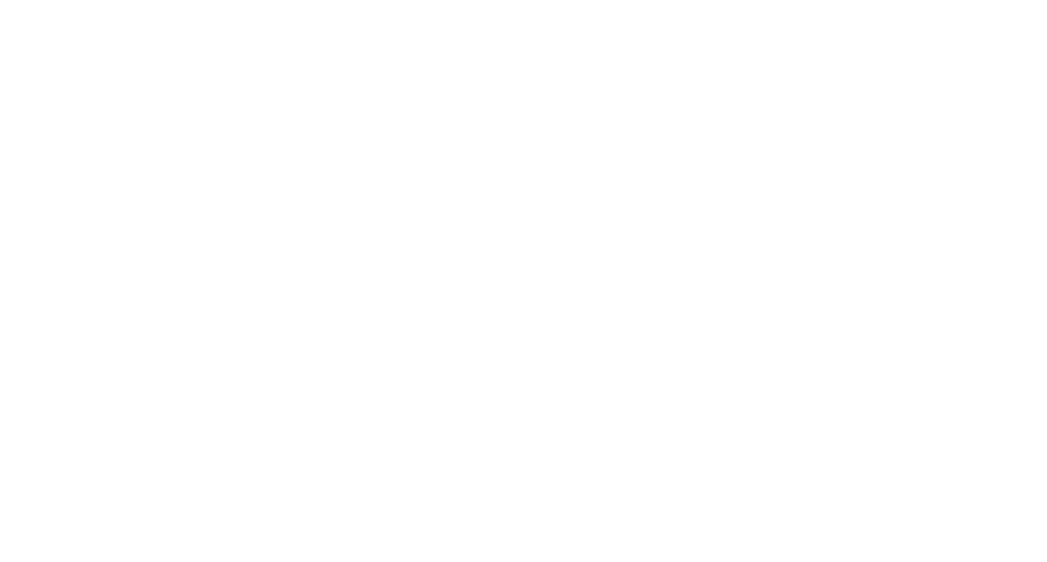
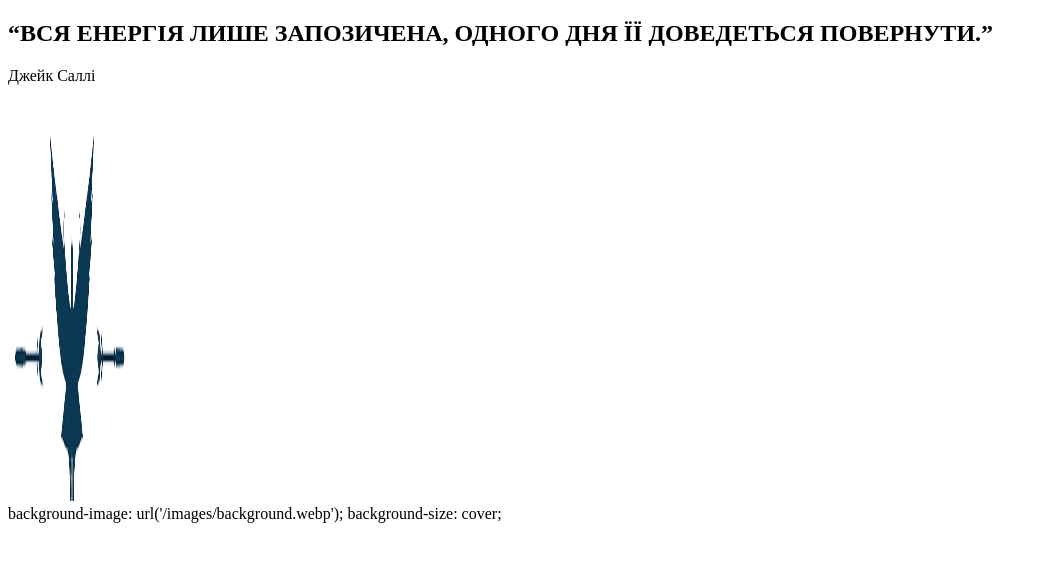
Before and after one commit to samusevychdiana/lesson_84, a plain HTML site: page index.html in a window 1280 px wide. Shown: the whole page, without its empty margins (0-1047 px from the left). Drawn offline with Linux system fonts and the light colour scheme.

Commit message:
class work

```diff
--- a/index.html
+++ b/index.html
@@ -1,11 +1,24 @@
 <!DOCTYPE html>
 <html lang="en">
+
 <head>
     <meta charset="UTF-8">
     <meta name="viewport" content="width=device-width, initial-scale=1.0">
     <title>Document</title>
 </head>
+
 <body>
+    <section>
+        <h2>“ВСЯ ЕНЕРГІЯ ЛИШЕ ЗАПОЗИЧЕНА, ОДНОГО ДНЯ ЇЇ ДОВЕДЕТЬСЯ ПОВЕРНУТИ.”</h2>
+        <p>Джейк Саллі</p>
+        <img src="/images/symbol.webp" alt="Symbol" width="120" height="400">
+    </section>
+
+    <section>
+        background-image: url('/images/background.webp');
+        background-size: cover;
+    </section>
 
 </body>
+
 </html>
```
Also changed, not shown: scss/main.scss (added), scss/sections/_contact.scss (added), scss/variables.scss (added).
